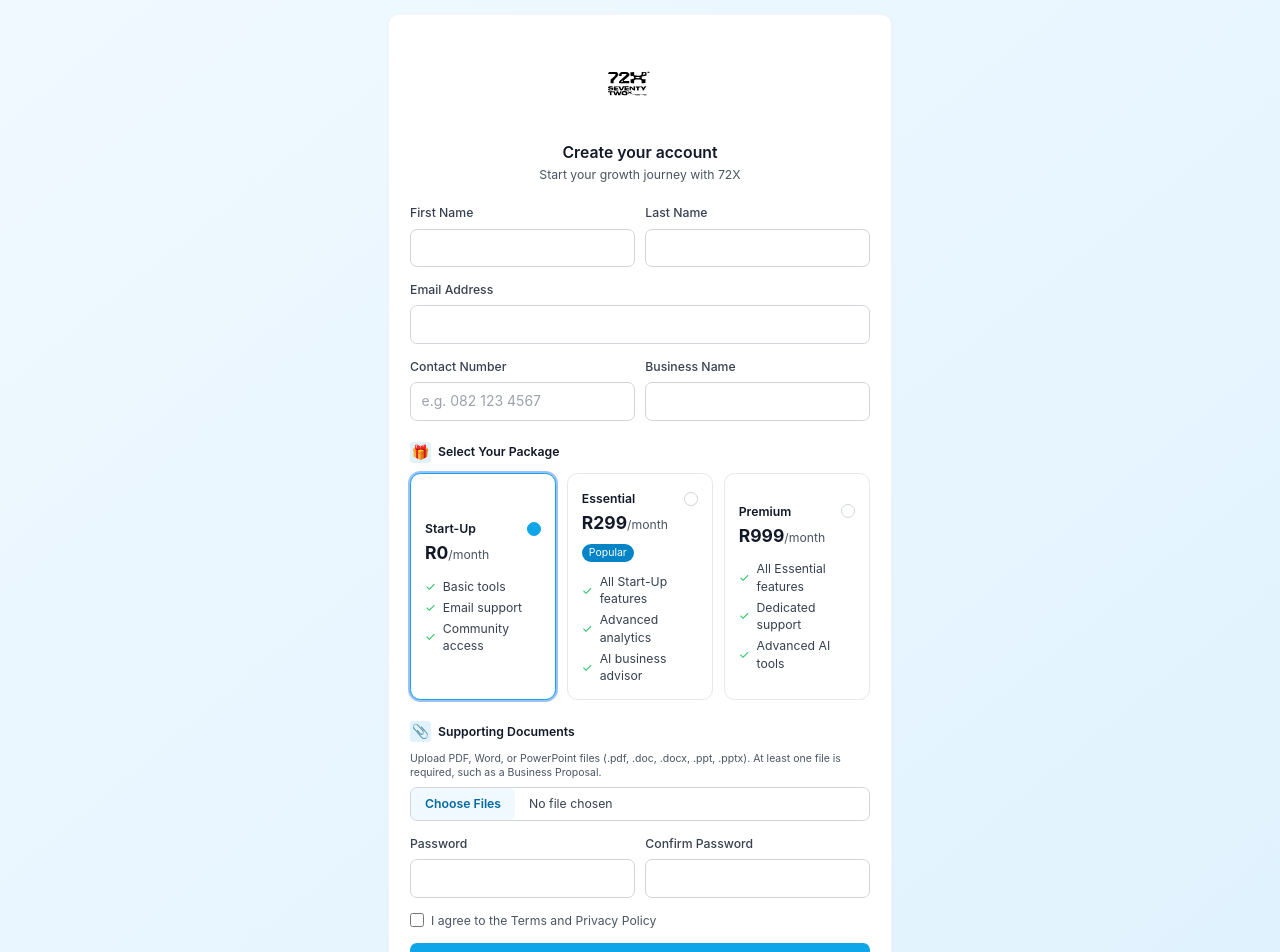
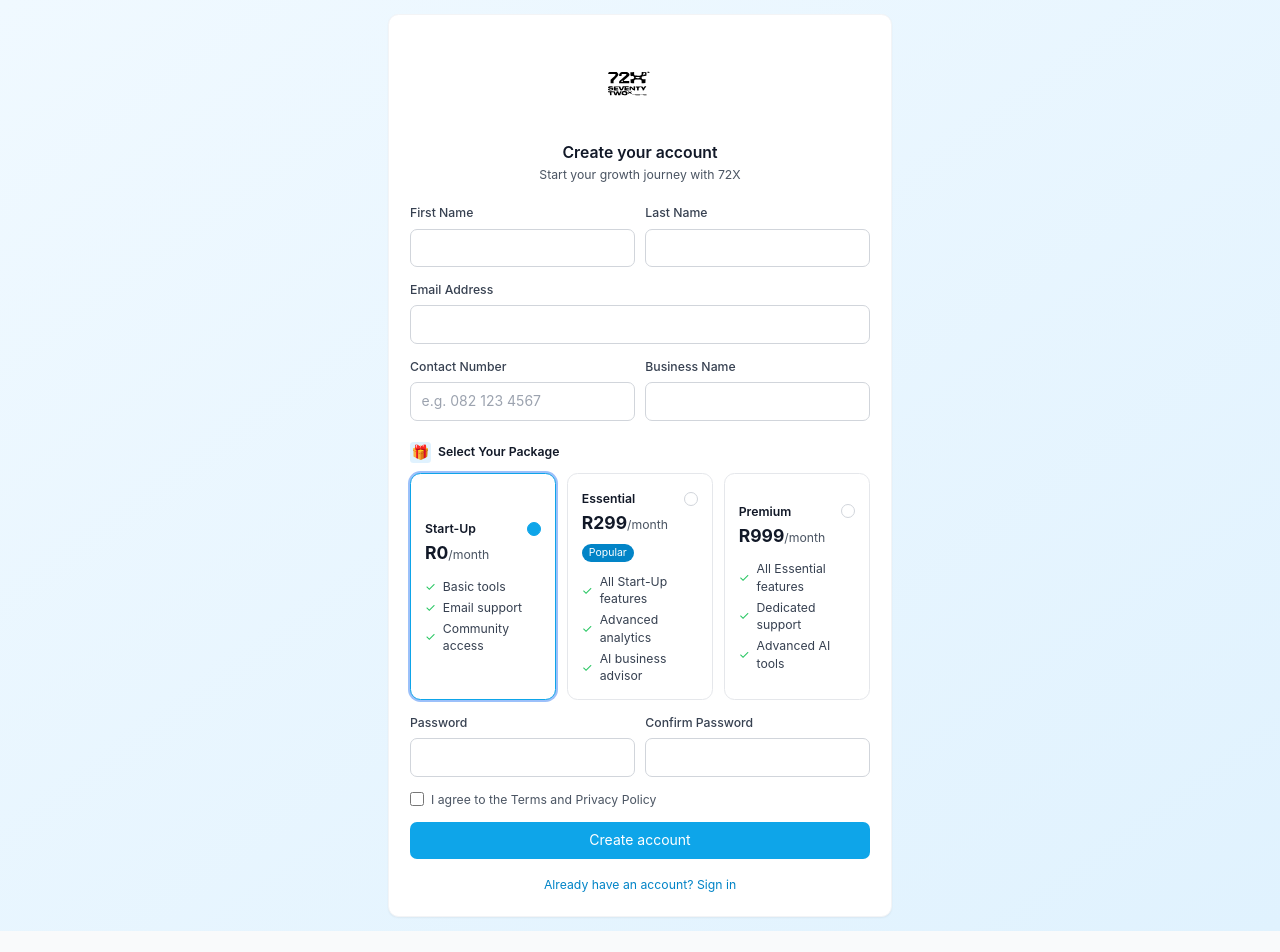
Before and after one commit to HapoTV/72X_applicants, a React (Vite) app: page /signup in a window 1280 px wide. Shown: the top 952 px of the page. After the commit the page ends 931 px from the top, so only its background shows below. Built offline with nearby package versions, Linux system fonts and the light colour scheme.

Commit message:
Supporting documents feature removed from sign-up page

```diff
--- a/src/pages/Signup.tsx
+++ b/src/pages/Signup.tsx
@@ -16,8 +16,6 @@ const Signup: React.FC = () => {
     plan: 'startup' as 'startup' | 'essential' | 'premium',
   });
   const [isLoading, setIsLoading] = useState(false);
-  const [documents, setDocuments] = useState<File[]>([]);
-  const [docError, setDocError] = useState<string | null>(null);
 
   const update = (k: string, v: any) => setForm(prev => ({ ...prev, [k]: v }));
 
@@ -27,7 +25,6 @@ const Signup: React.FC = () => {
     if (!form.businessName.trim()) return alert('Please enter your business name.');
     if (!form.phone.trim()) return alert('Please enter your contact number.');
     if (form.password !== form.confirmPassword) return alert('Passwords do not match.');
-    if (documents.length === 0) { setDocError('Please upload at least one supporting document.'); return; }
     setIsLoading(true);
     try {
       // Generate a business reference like 72XXXXX
@@ -124,40 +121,6 @@ const Signup: React.FC = () => {
             </div>
           </div>
 
-          <div className="pt-2">
-            <div className="flex items-center gap-2 mb-3">
-              <span className="inline-flex items-center justify-center w-6 h-6 rounded bg-primary-100 text-primary-700">📎</span>
-              <h3 className="text-sm font-semibold text-gray-900">Supporting Documents</h3>
-            </div>
-            <p className="text-xs text-gray-600 mb-2">Upload PDF, Word, or PowerPoint files (.pdf, .doc, .docx, .ppt, .pptx). At least one file is required, such as a Business Proposal.</p>
-            <input
-              type="file"
-              multiple
-              accept=".pdf,.doc,.docx,.ppt,.pptx"
-              onChange={(e) => {
-                const files = Array.from(e.target.files || []);
-                const allowed = ['pdf','doc','docx','ppt','pptx'];
-                const valid = files.filter(f => {
-                  const ext = f.name.split('.').pop()?.toLowerCase() || '';
-                  return allowed.includes(ext);
-                });
-                setDocuments(valid);
-                setDocError(valid.length === 0 ? 'Please upload valid documents (.pdf, .doc, .docx, .ppt, .pptx).' : null);
-              }}
-              className="block w-full text-sm text-gray-700 file:mr-4 file:py-2 file:px-4 file:rounded-lg file:border-0 file:text-sm file:font-semibold file:bg-primary-50 file:text-primary-700 hover:file:bg-primary-100 border border-gray-300 rounded-lg"
-            />
-            {docError && <div className="text-red-600 text-xs mt-2">{docError}</div>}
-            {documents.length > 0 && (
-              <ul className="mt-3 space-y-1 text-sm text-gray-700">
-                {documents.map((f, i) => (
-                  <li key={i} className="flex items-center justify-between bg-gray-50 border border-gray-200 rounded-lg px-3 py-2">
-                    <span className="truncate mr-3">{f.name}</span>
-                    <button type="button" onClick={() => { const copy = [...documents]; copy.splice(i,1); setDocuments(copy); }} className="text-red-600 hover:text-red-800 text-xs">Remove</button>
-                  </li>
-                ))}
-              </ul>
-            )}
-          </div>
 
           <div className="grid grid-cols-1 sm:grid-cols-2 gap-3">
             <div>
```
